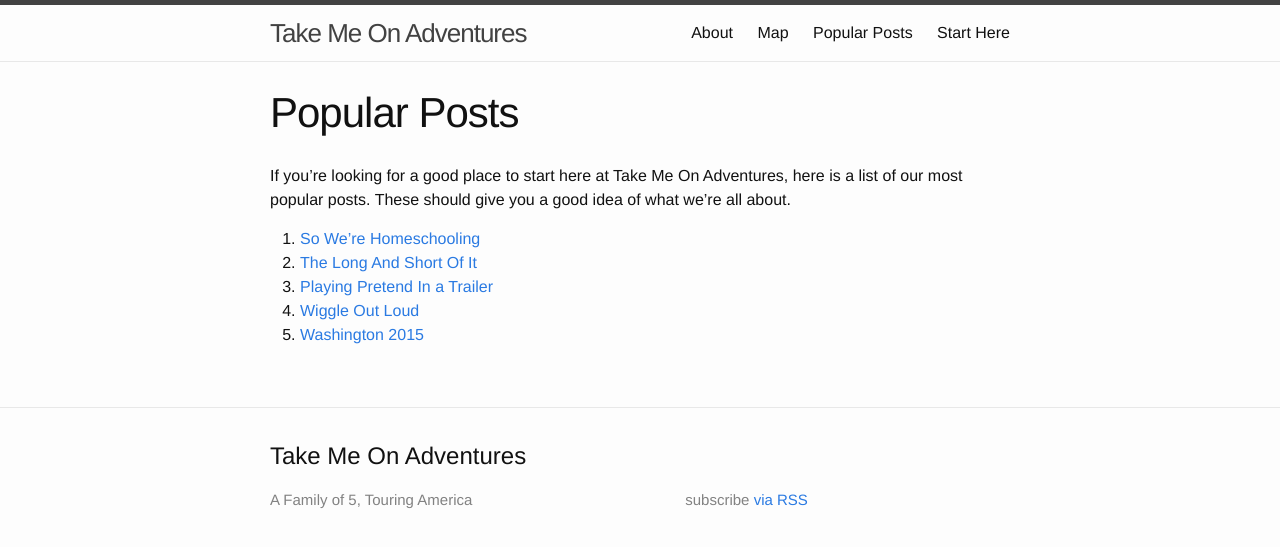
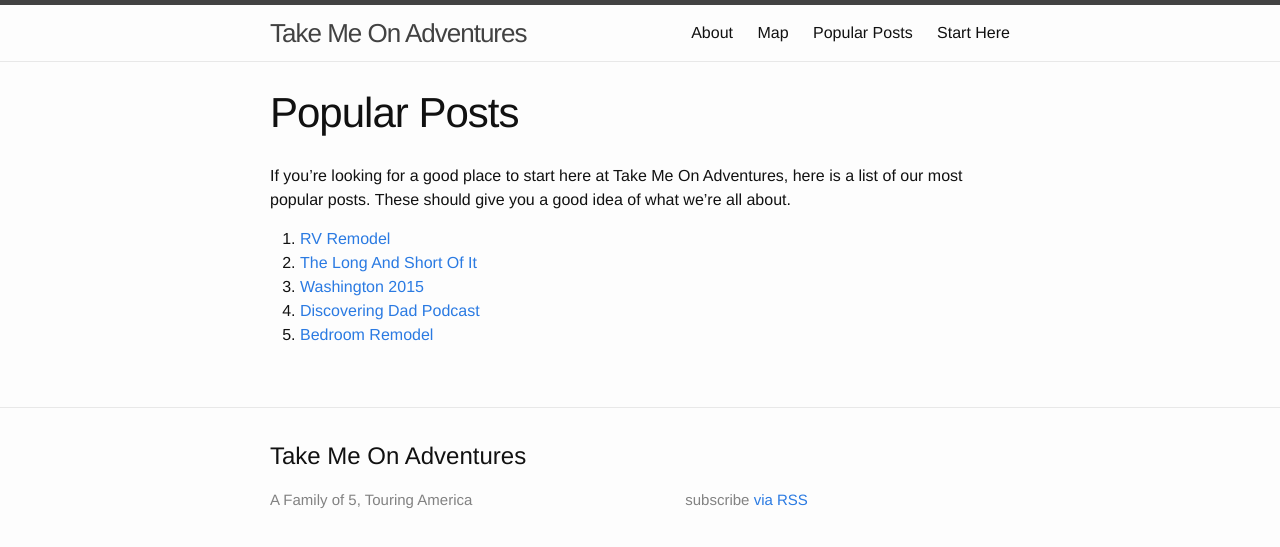
Before and after one commit to jmccartie/takemeonadventures, a Jekyll site: the page built from popular-posts.md, in a window 1280 px wide. Shown: the top 547 px of the page. Built offline with Jekyll 4.4.1, drawn with Linux system fonts in a browser that asks for light colours.

Commit message:
updated popular posts

```diff
--- a/popular-posts.md
+++ b/popular-posts.md
@@ -6,8 +6,8 @@ permalink: /popular-posts/
 
 If you’re looking for a good place to start here at Take Me On Adventures, here is a list of our most popular posts. These should give you a good idea of what we’re all about.
 
-1. [So We’re Homeschooling](/2014/10/17/so-were-homeschooling.html)
-2. [The Long And Short Of It](/2015/10/05/the-long-and-short-of-it.html)
-3. [Playing Pretend In a Trailer](/2014/09/17/playing-pretend-in-a-trailer.html)
-4. [Wiggle Out Loud](/2014/09/16/wiggle-out-loud.html)
-5. [Washington 2015](/2015/09/28/washington-2015.html)
+1. [RV Remodel](/2015/11/10/rv-remodel.html)
+1. [The Long And Short Of It](/2015/10/05/the-long-and-short-of-it.html)
+1. [Washington 2015](/2015/09/28/washington-2015.html)
+1. [Discovering Dad Podcast](/2015/10/05/discovering-dad-podcast.html)
+1. [Bedroom Remodel](/2016/02/02/bedroom-remodel.html)
```
